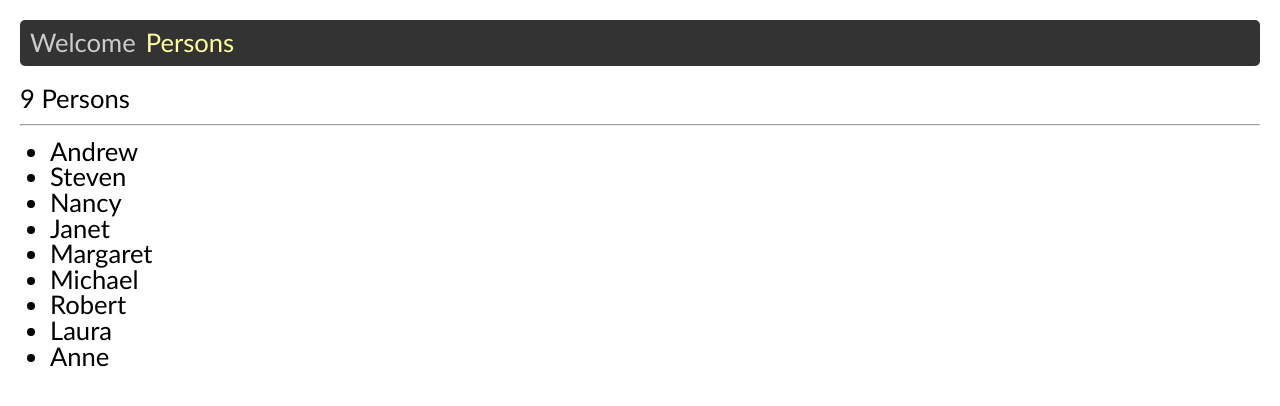
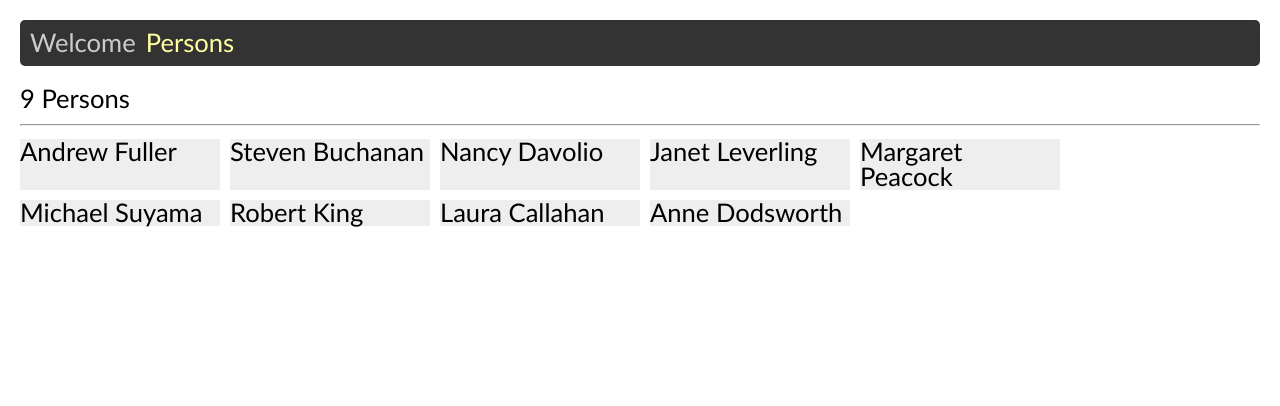
Before and after one commit to edwardtanguay/react-items-page-search-and-display, a React (Create React App) app: page /persons in a window 1280 px wide. Shown: the top 406 px of the page. Built offline with nearby package versions, Linux system fonts and the light colour scheme.

Commit message:
persons display wrapped

```diff
--- a/src/App.scss
+++ b/src/App.scss
@@ -46,4 +46,15 @@ body {
 			margin-bottom: 20px;
 		}
 	}
+	.pagePersons {
+		div.personsArea {
+			display: flex;
+			flex-wrap: wrap;
+		}
+		div.personCard {
+			width: 200px;
+			background: #eee;
+			margin: 0 10px 10px 0;
+		}
+	}
 }
--- a/src/pages/PagePersons.js
+++ b/src/pages/PagePersons.js
@@ -2,17 +2,19 @@ import persons from '../data/persons.json';
 
 const PagePersons = () => {
 	return (
-		<>
+		<div className="pagePersons">
 			{persons.length} Persons
 			<hr />
-			<ul>
-				{persons.map((person, i) => {
+			<div className="personsArea">
+				{persons.map((p, i) => {
 					return (
-						<li key={i}>{person.firstName}</li>
+						<div className="personCard">
+							<div className="title">{p.firstName} {p.lastName}</div>
+						</div>
 					)
 				})}
-			</ul>
-		</>
+			</div>
+		</div>
 	)
 }
 
```
